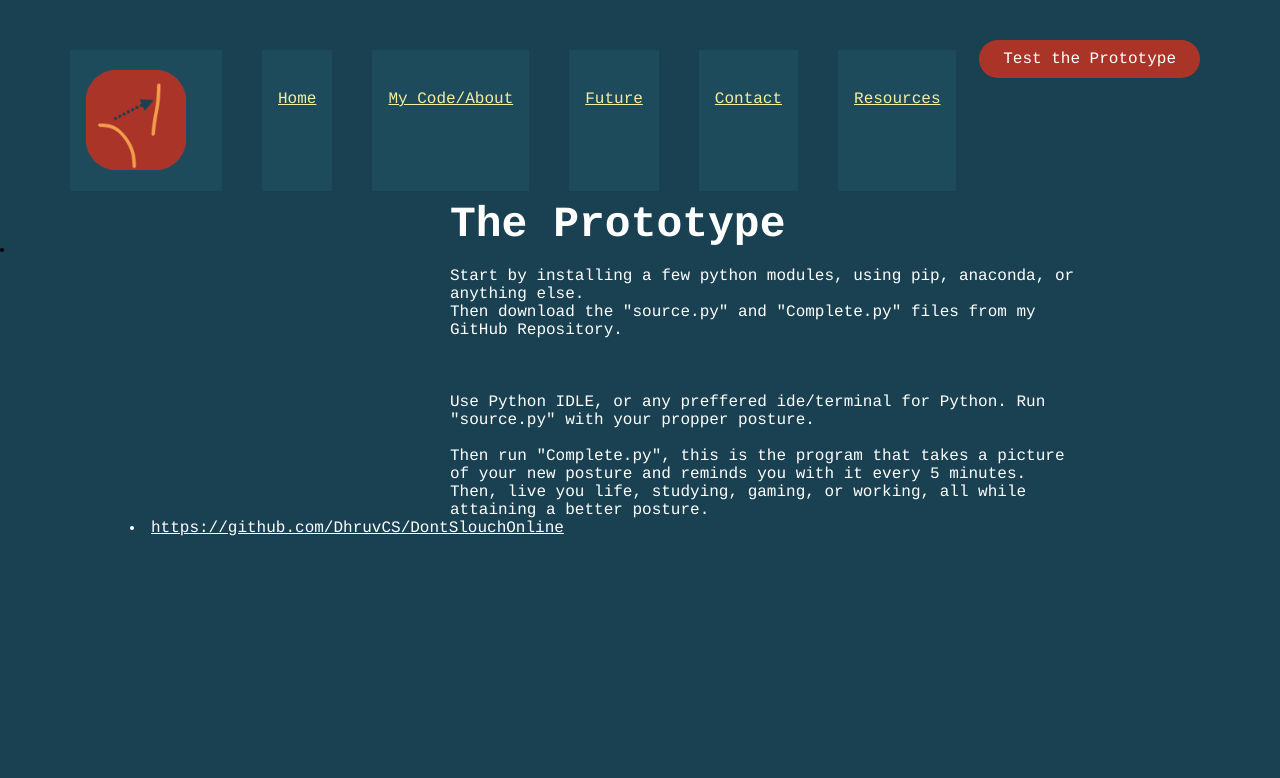
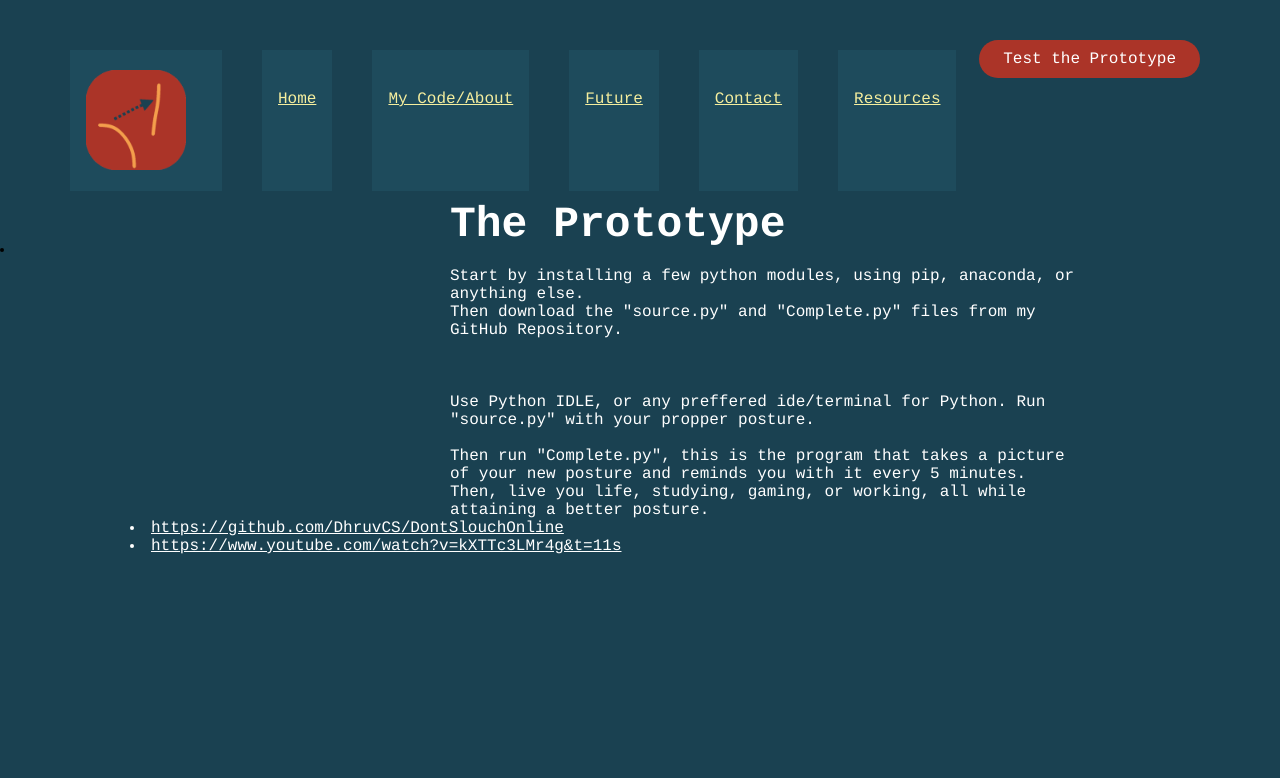
Before and after one commit to DhruvCS/DontSlouchOnline, a plain HTML site: page try.html in a window 1280 px wide. Shown: the top 778 px of the page. Drawn offline with Linux system fonts and the light colour scheme.

Commit message:
I added my youtube video
I added the youtube video that demos my project

```diff
--- a/try.html
+++ b/try.html
@@ -36,6 +36,7 @@
                 Python. Run "source.py" with your propper posture. <br>
                 <br> Then run "Complete.py", this is the program that takes a picture of your new posture and reminds you with it every 5 minutes. <br> Then, live you life, studying, gaming, or working, all while attaining a better posture.</p>
             <li><a href="https://github.com/DhruvCS/DontSlouchOnline">                            https://github.com/DhruvCS/DontSlouchOnline</a></li>
+            <li><a href="https://www.youtube.com/watch?v=kXTTc3LMr4g&t=11s">                            https://www.youtube.com/watch?v=kXTTc3LMr4g&t=11s</a></li>
         </div>
     </div>
     </div>
```
